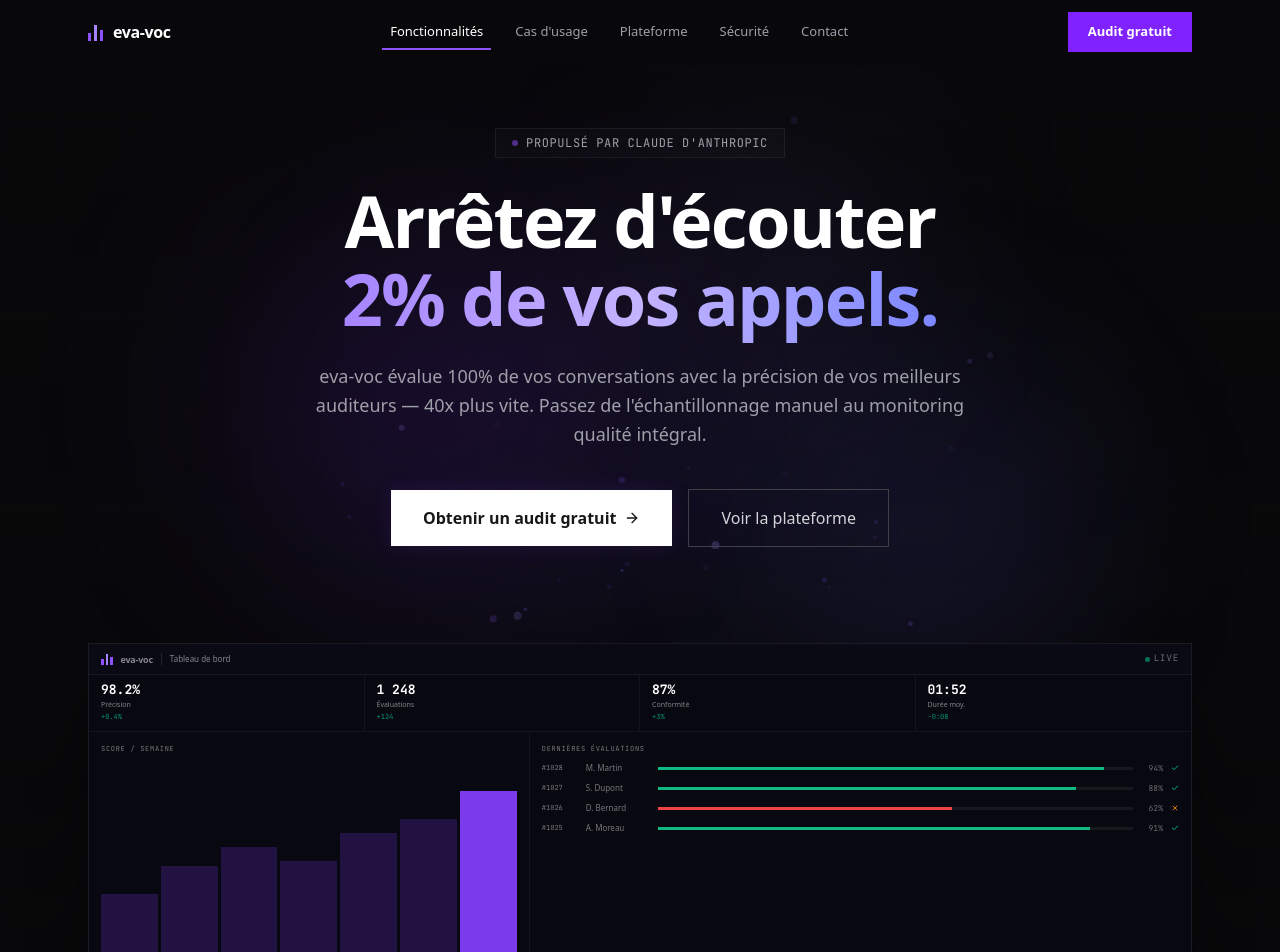
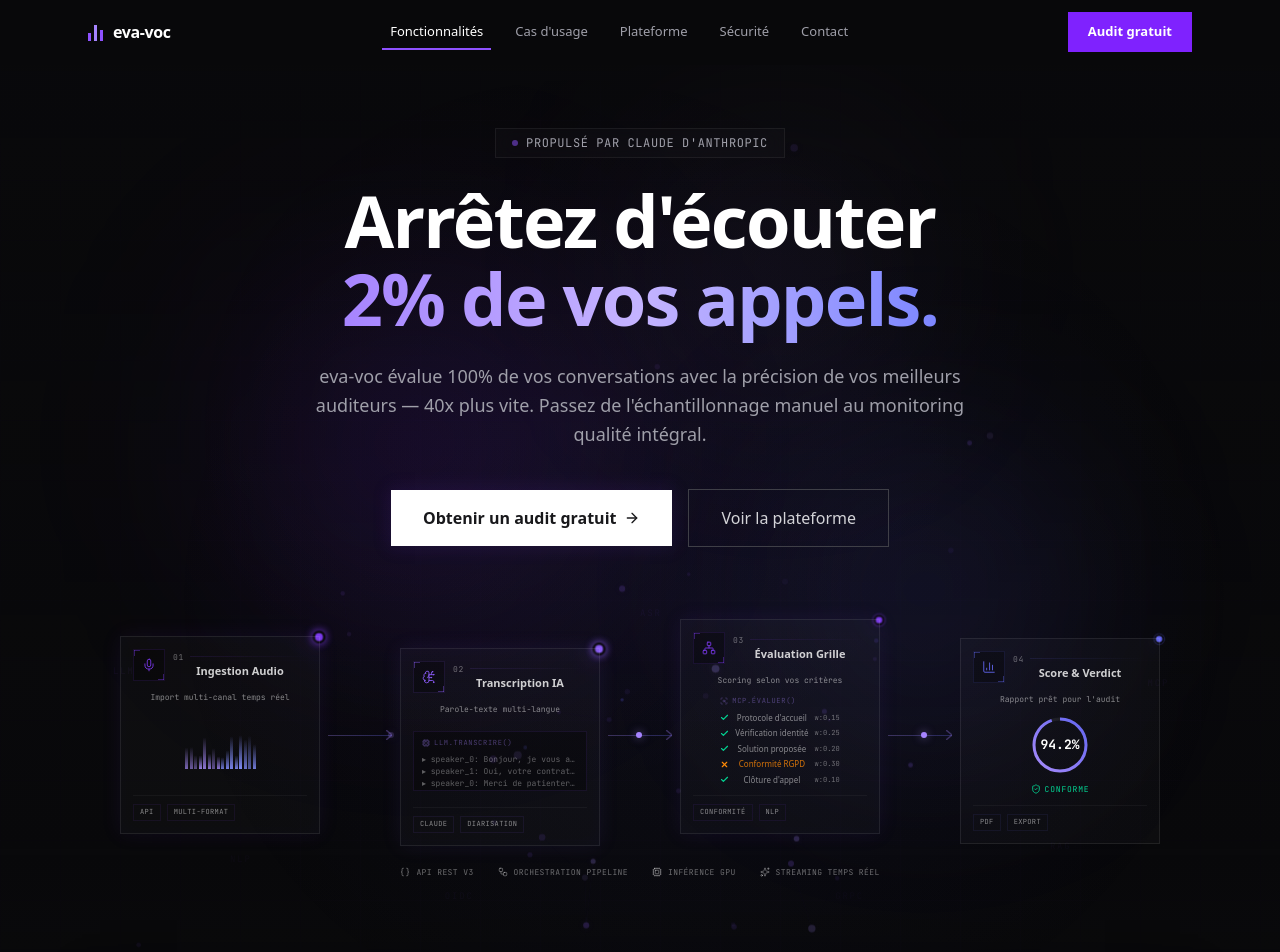
Before and after one commit to taherbensassi/qa-audit-landing, a Next.js app: page / in a window 1280 px wide. Shown: the top 952 px of the page. Built offline with nearby package versions, Linux system fonts and the light colour scheme.

Commit message:
Add "HeroWorkflow" component with updated workflow steps and integrate into Hero section with parallax animation adjustments

```diff
--- a/src/components/landing/Hero.tsx
+++ b/src/components/landing/Hero.tsx
@@ -7,6 +7,7 @@
 import { staggerContainer } from "@/lib/animations";
 import { ArrowRight } from "lucide-react";
 import { AppPreview } from "@/components/ui/AppPreview";
+import { HeroWorkflow } from "./HeroWorkflow";
 import { HeroNetwork } from "./HeroNetwork";
 
 const { hero } = content;
@@ -33,6 +34,7 @@
 
   const networkY = useTransform(scrollYProgress, [0, 1], [0, 80]);
   const networkOpacity = useTransform(scrollYProgress, [0, 0.6], [0.6, 0]);
+  const workflowY = useTransform(scrollYProgress, [0, 1], [0, -30]);
 
   const lines = hero.headline.split("\n");
 
@@ -95,7 +97,7 @@
           </span>
         </motion.div>
 
-        {/* Headline — fast fade-in, no per-letter animation */}
+        {/* Headline */}
         <motion.h1
           custom={0.2}
           variants={fadeUp}
@@ -143,14 +145,24 @@
             {hero.secondaryCta.label}
           </Button>
         </motion.div>
+
+        {/* 3D Workflow animation — parallax layer */}
+        <motion.div
+          custom={0.8}
+          variants={fadeUp}
+          className="mt-20"
+          style={{ y: workflowY }}
+        >
+          <HeroWorkflow />
+        </motion.div>
       </motion.div>
 
       {/* Platform preview */}
-      <div className="relative z-10 mx-auto mt-16 sm:mt-24 max-w-6xl px-6">
+      <div className="relative z-10 mx-auto mt-12 sm:mt-20 max-w-6xl px-6">
         <motion.div
           initial={{ opacity: 0, y: 40, scale: 0.97 }}
           animate={{ opacity: 1, y: 0, scale: 1 }}
-          transition={{ delay: 0.8, duration: 0.8, ease: [0.22, 1, 0.36, 1] }}
+          transition={{ delay: 2.4, duration: 0.8, ease: [0.22, 1, 0.36, 1] }}
           className="relative shadow-2xl shadow-black/50"
         >
           <AppPreview variant="dashboard" aspectRatio="16/9" />
--- a/src/components/landing/HeroWorkflow.tsx
+++ b/src/components/landing/HeroWorkflow.tsx
@@ -35,37 +35,37 @@
   {
     icon: Mic,
     num: "01",
-    label: "Capture Vocale",
-    desc: "Ingestion audio multi-canal",
+    label: "Ingestion Audio",
+    desc: "Import multi-canal temps réel",
     color: "#7c3aed",
-    tags: ["WebRTC", "PCM 16-bit"],
+    tags: ["API", "Multi-format"],
     depth: 0,
   },
   {
     icon: BrainCircuit,
     num: "02",
     label: "Transcription IA",
-    desc: "Pipeline neural parole-texte",
+    desc: "Parole-texte multi-langue",
     color: "#8b5cf6",
-    tags: ["Whisper v4", "Diarisation"],
+    tags: ["Claude", "Diarisation"],
     depth: 12,
   },
   {
     icon: Network,
     num: "03",
-    label: "Évaluation MCP",
-    desc: "Moteur protocole multi-critères",
+    label: "Évaluation Grille",
+    desc: "Scoring selon vos critères",
     color: "#7c3aed",
-    tags: ["MCP v2", "NLP"],
+    tags: ["Conformité", "NLP"],
     depth: -8,
   },
   {
     icon: BarChart3,
     num: "04",
-    label: "Score Neural",
-    desc: "Synthèse verdict conformité",
+    label: "Score & Verdict",
+    desc: "Rapport prêt pour l'audit",
     color: "#6366f1",
-    tags: ["RAG", "Vector DB"],
+    tags: ["PDF", "Export"],
     depth: 6,
   },
 ];
@@ -278,7 +278,7 @@
           >
             {item.text}
           </span>
-          <span className="font-mono text-[7px] text-white/20">
+          <span className="font-mono text-[7px] text-white/40">
             w:{item.weight}
           </span>
         </motion.div>
@@ -735,7 +735,7 @@
                   </div>
                   <div className="min-w-0 flex-1">
                     <div className="flex items-center gap-1.5">
-                      <span className="font-mono text-[8px] tracking-widest text-white/15 uppercase">
+                      <span className="font-mono text-[8px] tracking-widest text-white/40 uppercase">
                         {step.num}
                       </span>
                       <span
@@ -752,7 +752,7 @@
                 </div>
 
                 {/* Desc */}
-                <p className="text-[8px] text-white/25 mb-2.5 font-mono">
+                <p className="text-[8px] text-white/50 mb-2.5 font-mono">
                   {step.desc}
                 </p>
 
@@ -766,7 +766,7 @@
                   {step.tags.map((tag) => (
                     <span
                       key={tag}
-                      className="font-mono text-[7px] uppercase tracking-wider px-1.5 py-0.5 border text-white/25"
+                      className="font-mono text-[7px] uppercase tracking-wider px-1.5 py-0.5 border text-white/50"
                       style={{ borderColor: `${step.color}15` }}
                     >
                       {tag}
@@ -821,7 +821,7 @@
         ].map((item) => (
           <div
             key={item.text}
-            className="flex items-center gap-1.5 text-white/15"
+            className="flex items-center gap-1.5 text-white/40"
           >
             <item.icon size={10} />
             <span className="font-mono text-[8px] uppercase tracking-wider">
```
